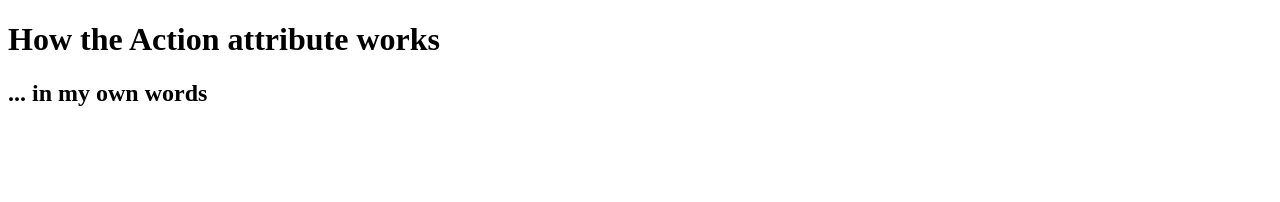
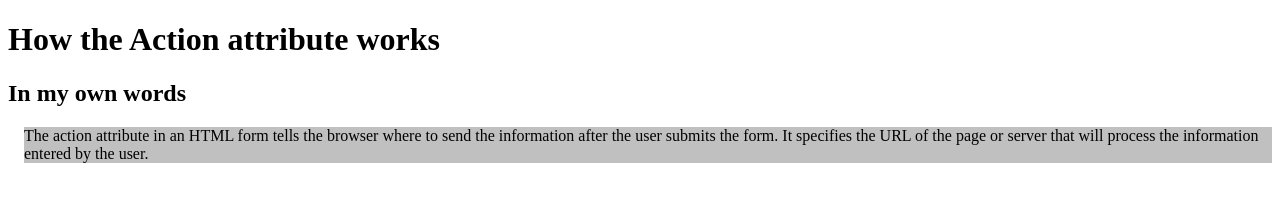
Before and after one commit to sinthyadesign/UX-220-Test-2, a plain HTML site: page q2.html in a window 1280 px wide. Drawn offline with Linux system fonts and the light colour scheme.

Commit message:
Completed

```diff
--- a/q2.html
+++ b/q2.html
@@ -1,25 +1,38 @@
+
 <!DOCTYPE html>
 <html lang="en">
 
+<head>
+    <title>Question 2</title>
 
-<head>
-    <!-- Describe using a properly structured html document and your own words the responsibility of the action attribute of
-a form tag. Apply css formatting to change the background of the the paragraphs to silver. Keep the foreground color as black.
-Change the non-silver space around your paragraph to have a left and bottom margin equal to the height of a default character.
--->
     <style>
-        /* Put your css here */
+        p {
+            background-color: silver;
+            color: black;
+            margin-left: 1em;
+            margin-bottom: 1em;
+        }
     </style>
+
 </head>
 
+<body>
 
-<body>
     <main>
+
         <h1>How the Action attribute works</h1>
-        <h2>... in my own words</h2>
-        <p></p>
+
+        <h2>In my own words</h2>
+
+        <p>
+            The action attribute in an HTML form tells the
+            browser where to send the information after the
+            user submits the form. It specifies the URL of
+            the page or server that will process the
+            information entered by the user.
+        </p>
+
     </main>
+
 </body>
-
-
 </html>
```
